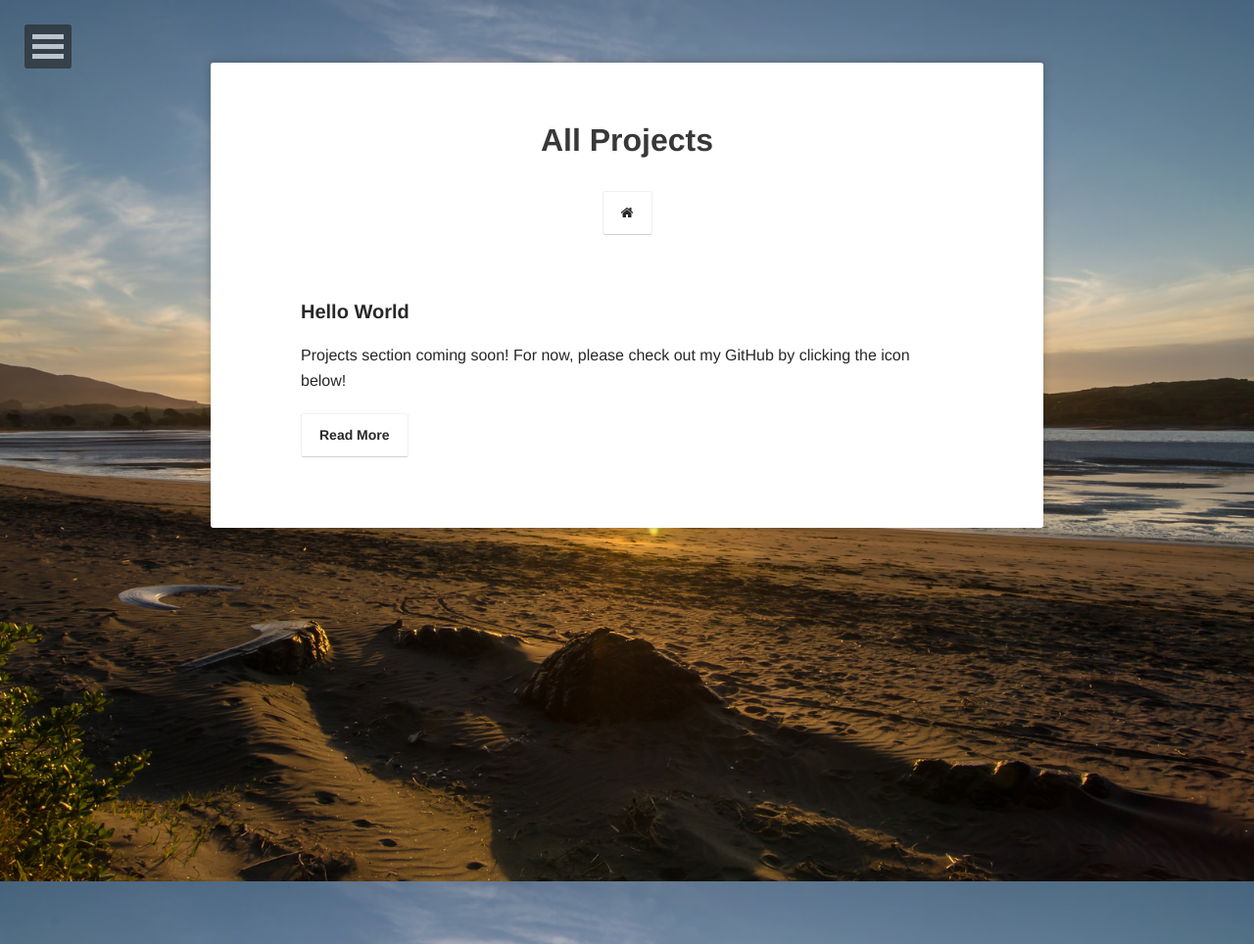
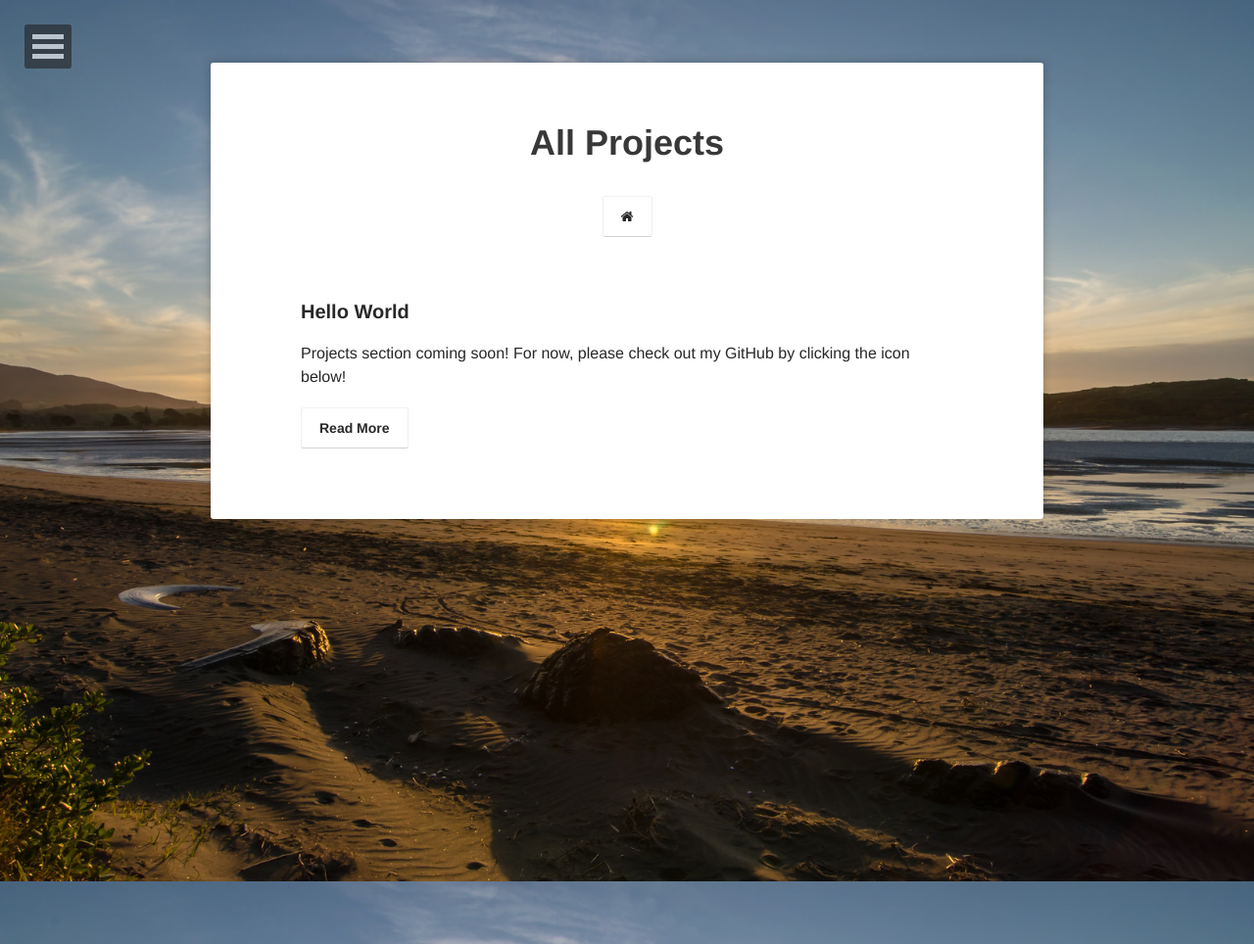
Before and after one commit to klmui/klmui2, a Jekyll site: the page built from projects/index.md, in a window 1280 px wide. Shown: the whole page at 98% size. Built offline with Jekyll 4.4.1, drawn with Linux system fonts in a browser that asks for light colours.

Commit message:
Fix text style

```diff
--- a/_sass/typography.scss
+++ b/_sass/typography.scss
@@ -1,12 +1,12 @@
 // content area
 .content {
-	@include font-size(16);
+	@include font-size(18);
 	padding: 0 2rem;
 	-moz-osx-font-smoothing: grayscale;
 	-webkit-font-smoothing: antialiased !important;
 	-moz-font-smoothing: antialiased !important;
 	text-rendering: optimizelegibility !important;
-	text-align: justify;
+	// text-align: justify;
 	@media #{$small} {
 		padding: 0 .5em;
 	}
--- a/assets/css/main-page-custom.css
+++ b/assets/css/main-page-custom.css
@@ -1,7 +1,7 @@
 body {
     font-family: Helvetica,Arial,sans-serif;
     color: #333;
-    font-weight: 400;
+    font-weight: 500;
     background-color: rgba(0, 0, 0, 0.9);
     animation: fadeInAnimation ease 3s;
     animation-iteration-count: 1;
```
